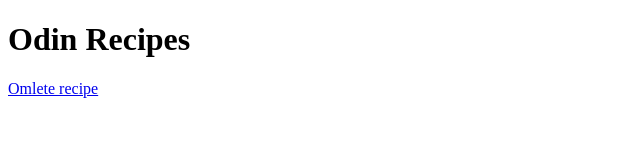
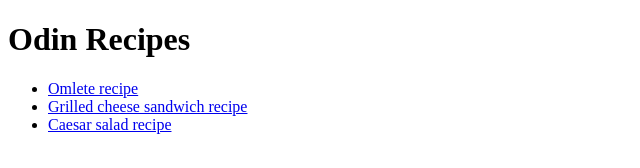
Before and after one commit to Redoactive/odin-recipes, a plain HTML site: page index.html in a window 1280 px wide. Shown: the whole page, without its empty margins (0-640 px from the left). Drawn offline with Linux system fonts and the light colour scheme.

Commit message:
final touches and added links

```diff
--- a/index.html
+++ b/index.html
@@ -6,6 +6,11 @@
     </head>
     <body>
         <h1>Odin Recipes</h1>
-        <a href="recipes/omlete.html">Omlete recipe</a>
+        <ul>
+            <li><a href="recipes/omlete.html">Omlete recipe</a></li>
+            <li><a href="recipes/grilledCheeseSandwich.html">Grilled cheese sandwich recipe</a></li>
+            <li><a href="recipes/caesarSalad.html">Caesar salad recipe</a></li>
+        </ul>
+
     </body>
 </html>
```
Also changed, not shown: recipes/caesarSalad.html (renamed from recipes/Caesar Salad.html).
